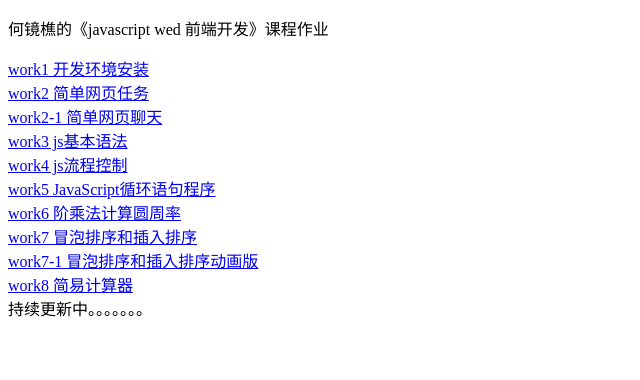
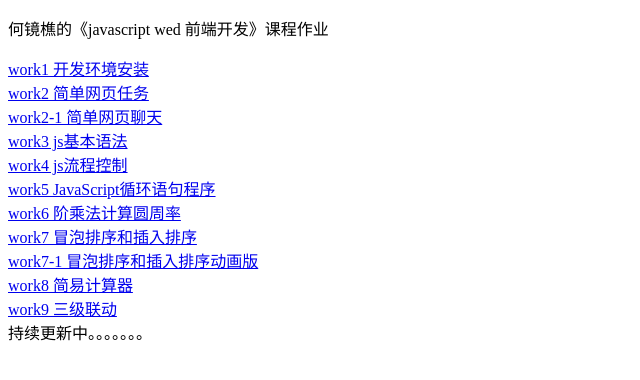
Before and after one commit to fengyingxue/jswork, a plain HTML site: page index.html in a window 1280 px wide. Shown: the whole page, without its empty margins (0-640 px from the left). Drawn offline with Linux system fonts and the light colour scheme.

Commit message:
Update index.html

```diff
--- a/index.html
+++ b/index.html
@@ -16,6 +16,7 @@
     <a href="work7/index.html">work7  冒泡排序和插入排序</a><br>
     <a href="work7slide/index.html">work7-1 冒泡排序和插入排序动画版</a><br>
     <a href="work8/index.html">work8 简易计算器<a><br>
+    <a href="work9/index.html">work9 三级联动<a><br>
    持续更新中。。。。。。。
 </body>
 </html>
```
